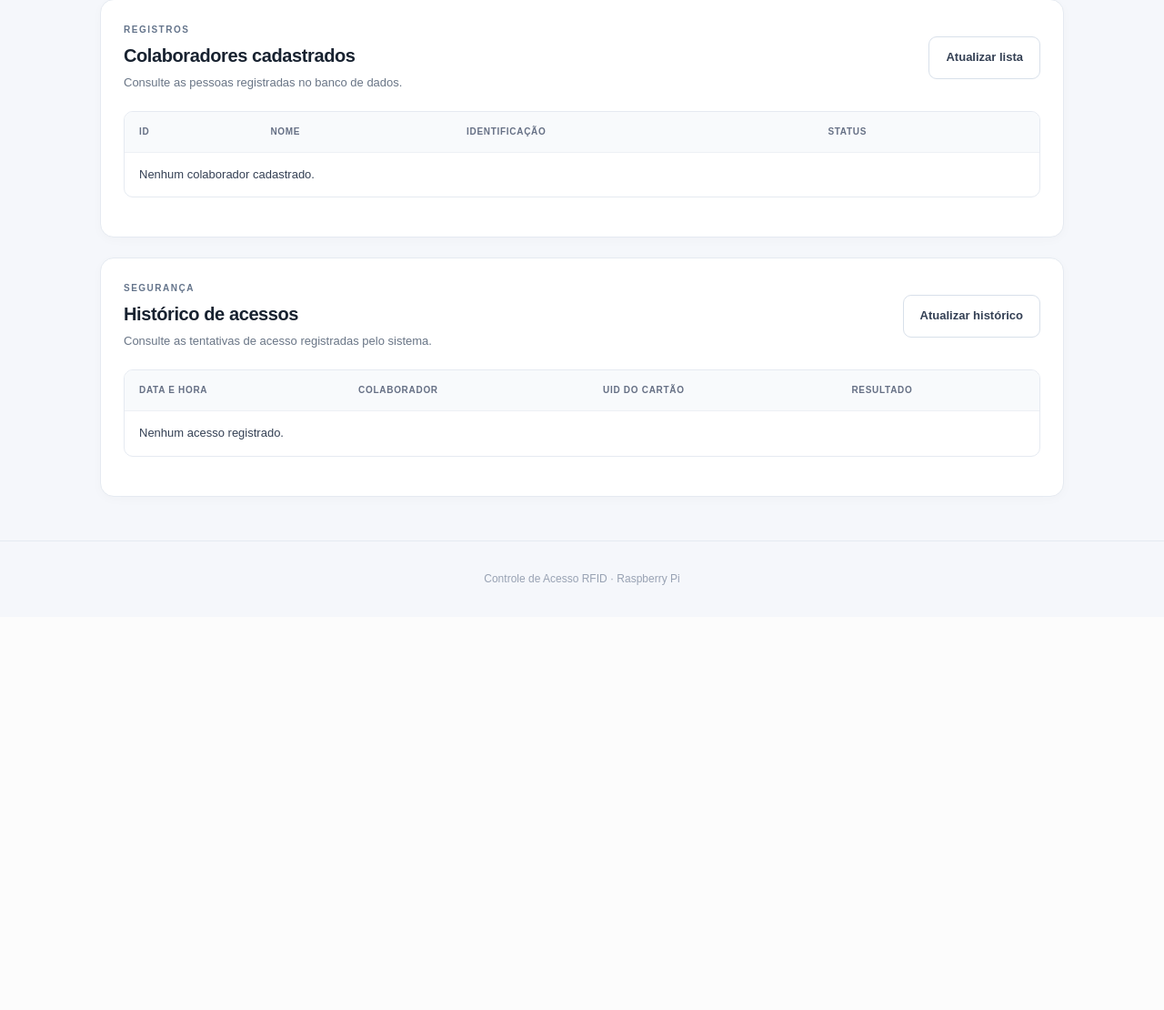
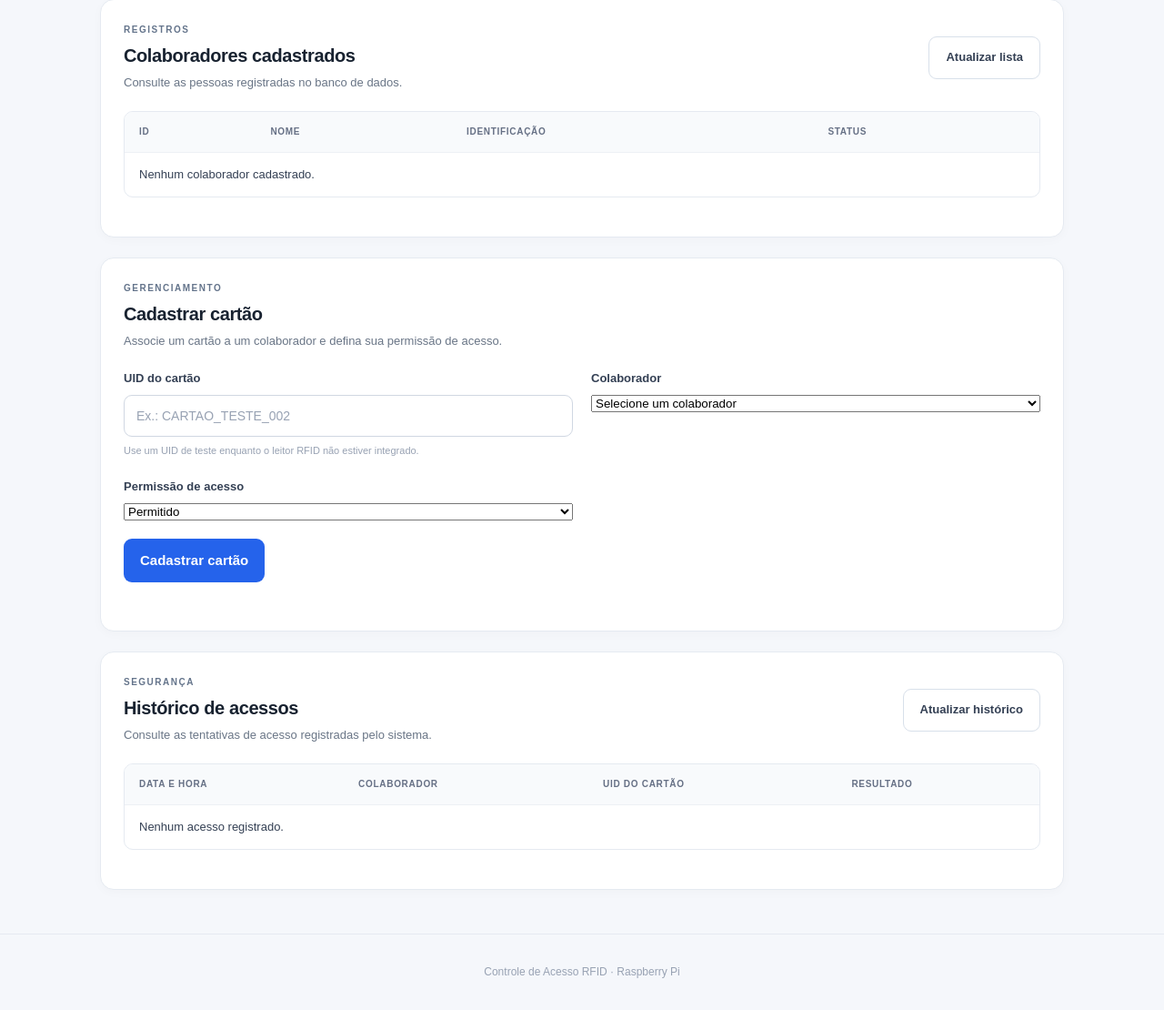
Before and after one commit to eamoriim/RFID-com-Raspberry-pi, a Flask app: page / in a window 1280 px wide. Shown: the part 1025-2135 px from the top of the page at 91% size. Before the commit the page ends 1668 px from the top, so only its background shows below. Run offline with Flask 3, Linux system fonts and the light colour scheme; data that the repository does not hold is empty; some web fonts are replaced.

Commit message:
Adição do carregamento de colaboradores no cadastro de cartões

```diff
--- a/app/static/script.js
+++ b/app/static/script.js
@@ -13,6 +13,8 @@ const botaoCadastrar = document.getElementById("cadastrar");
 const mensagemCadastro = document.getElementById("mensagem-cadastro");
 const listaColaboradores = document.getElementById("lista-colaboradores");
 const botaoAtualizarColaboradores = document.getElementById("atualizar-colaboradores");
+
+const seletorColaboradorCartao = document.getElementById("colaborador-cartao");
 
 const listaRegistros = document.getElementById("lista-registros");
 const botaoAtualizarRegistros = document.getElementById("atualizar-registros");
@@ -105,6 +107,38 @@ async function atualizarColaboradores() {
     }
 }
 
+async function carregarColaboradoresCartao() {
+    if (!seletorColaboradorCartao) return;
+
+    try {
+        const resposta = await fetch("/api/colaboradores");
+
+        if (!resposta.ok) {
+            throw new Error("Não foi possível carregar os colaboradores.");
+        }
+
+        const colaboradores = await resposta.json();
+
+        seletorColaboradorCartao.replaceChildren();
+
+        const opcaoInicial = document.createElement("option");
+        opcaoInicial.value = "";
+        opcaoInicial.textContent = "Selecione um colaborador";
+        seletorColaboradorCartao.appendChild(opcaoInicial);
+
+        colaboradores
+            .filter((colaborador) => Number(colaborador.ativo) === 1)
+            .forEach((colaborador) => {
+                const opcao = document.createElement("option");
+                opcao.value = colaborador.id;
+                opcao.textContent = colaborador.nome;
+                seletorColaboradorCartao.appendChild(opcao);
+            });
+    } catch (erro) {
+        console.error("Erro ao carregar colaboradores para cartões:", erro);
+    }
+}
+
 async function cadastrarColaborador(evento) {
     evento.preventDefault();
 
@@ -131,7 +165,9 @@ async function cadastrarColaborador(evento) {
 
         mensagemCadastro.textContent = dados.mensagem;
         formulario.reset();
+
         await atualizarColaboradores();
+        await carregarColaboradoresCartao();
     } catch (erro) {
         mensagemCadastro.textContent = erro.message;
     } finally {
@@ -205,7 +241,7 @@ botaoAtualizarRegistros.addEventListener("click", atualizarRegistros);
 
 atualizarStatus();
 atualizarColaboradores();
+carregarColaboradoresCartao();
 atualizarRegistros();
 
 setInterval(atualizarStatus, 10000);
-setInterval(atualizarRegistros, 5000);
--- a/app/templates/index.html
+++ b/app/templates/index.html
@@ -167,6 +167,54 @@
         <section class="painel">
             <div class="painel-cabecalho">
                 <div>
+                    <span class="sobretitulo">GERENCIAMENTO</span>
+                    <h2>Cadastrar cartão</h2>
+                    <p>Associe um cartão a um colaborador e defina sua permissão de acesso.</p>
+                </div>
+            </div>
+
+            <form id="form-cartao" class="formulario">
+                <div class="campo">
+                    <label for="uid-cartao">UID do cartão</label>
+                    <input
+                        type="text"
+                        id="uid-cartao"
+                        name="uid"
+                        placeholder="Ex.: CARTAO_TESTE_002"
+                        maxlength="100"
+                        required
+                    >
+                    <span class="ajuda">Use um UID de teste enquanto o leitor RFID não estiver integrado.</span>
+                </div>
+
+                <div class="campo">
+                    <label for="colaborador-cartao">Colaborador</label>
+                    <select id="colaborador-cartao" name="colaborador_id" required>
+                        <option value="">Selecione um colaborador</option>
+                    </select>
+                </div>
+
+                <div class="campo">
+                    <label for="cartao-permitido">Permissão de acesso</label>
+                    <select id="cartao-permitido" name="permitido" required>
+                        <option value="true">Permitido</option>
+                        <option value="false">Bloqueado</option>
+                    </select>
+                </div>
+
+                <div class="acoes-formulario">
+                    <button id="cadastrar-cartao" type="submit">
+                        Cadastrar cartão
+                    </button>
+                </div>
+
+                <p id="mensagem-cartao" class="mensagem" role="status"></p>
+            </form>
+        </section>
+
+        <section class="painel">
+            <div class="painel-cabecalho">
+                <div>
                     <span class="sobretitulo">SEGURANÇA</span>
                     <h2>Histórico de acessos</h2>
                     <p>Consulte as tentativas de acesso registradas pelo sistema.</p>
```
